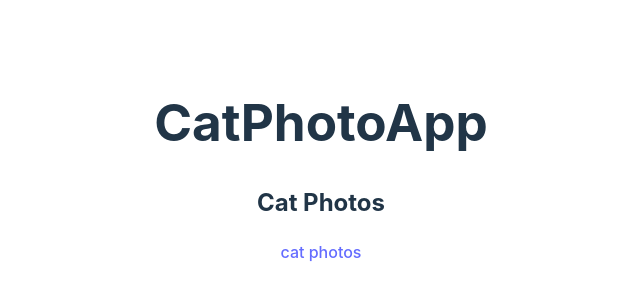
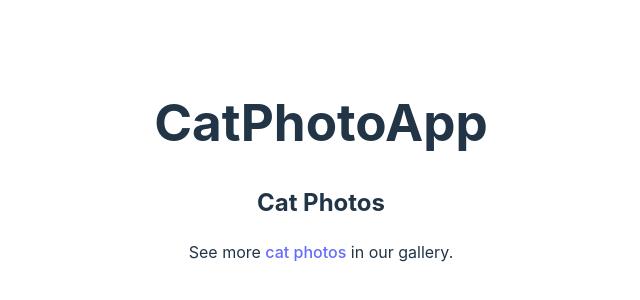
Before and after one commit to obyedov/cat-photo-app, a React (Vite) app: page / in a window 1280 px wide. Shown: the part 230-530 px from the top of the page, without its empty margins (319-959 px from the left). Built offline with nearby package versions, Linux system fonts and the light colour scheme.

Commit message:
Add paragraph

```diff
--- a/src/App.tsx
+++ b/src/App.tsx
@@ -11,7 +11,9 @@ function App() {
             <h1>CatPhotoApp</h1>
             <h2>Cat Photos</h2>
             {/* <!--TODO: Add link to cat photos-->*/}
-            <a href="https://freecatphotoapp.com"><p>cat photos</p></a>
+            <p>
+                <span>See more</span> <a href="https://freecatphotoapp.com">cat photos</a> <span>in our gallery.</span>
+            </p>
             {/*<img src=<img src="https://cdn.freecodecamp.org/curriculum/cat-photo-app/relaxing-cat.jpg" alt="A cute orange cat lying on its back">*/}
         </main>
     </>
```
